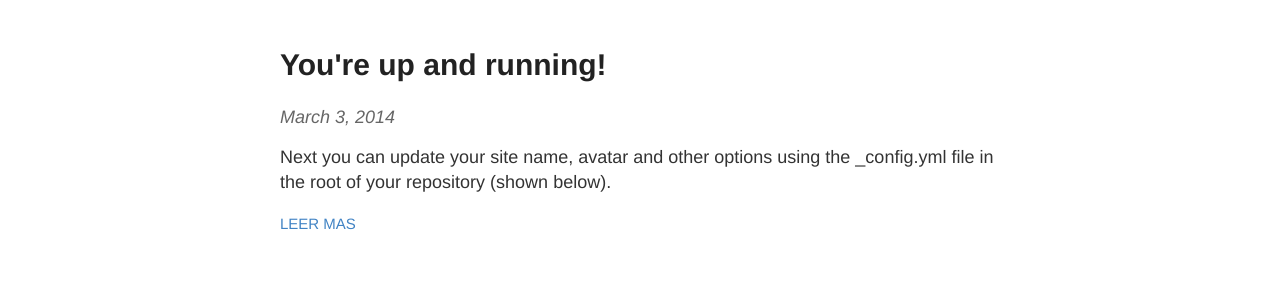
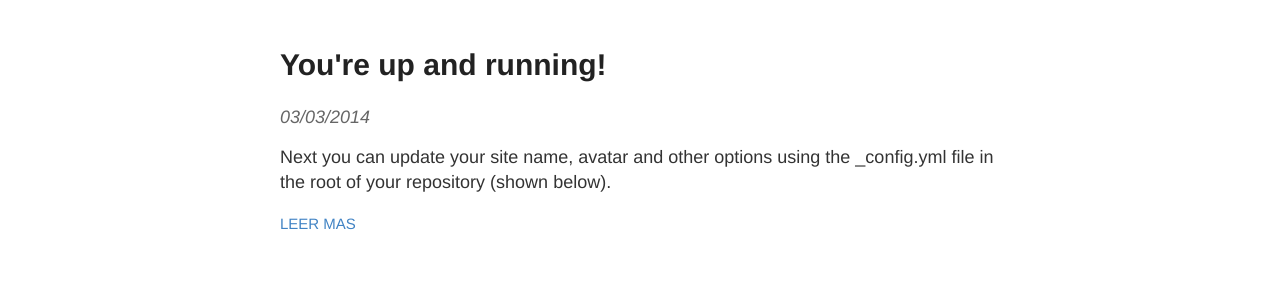
Before and after one commit to israelmgo/israelmgo.github.io, a Jekyll site: the page built from index.html, in a window 1280 px wide. Shown: the part 122-422 px from the top of the page. Built offline with Jekyll 4.4.1, drawn with Linux system fonts in a browser that asks for light colours.

Commit message:
Update index.html

```diff
--- a/index.html
+++ b/index.html
@@ -10,7 +10,7 @@ layout: default
 
       <div class="entry">
          <div class="date">
-            {{ post.date | date: "%B %e, %Y" }}
+            {{ post.date | date: "%d/%m/%Y" }}
          </div>
 
         {{ post.excerpt }}
```
